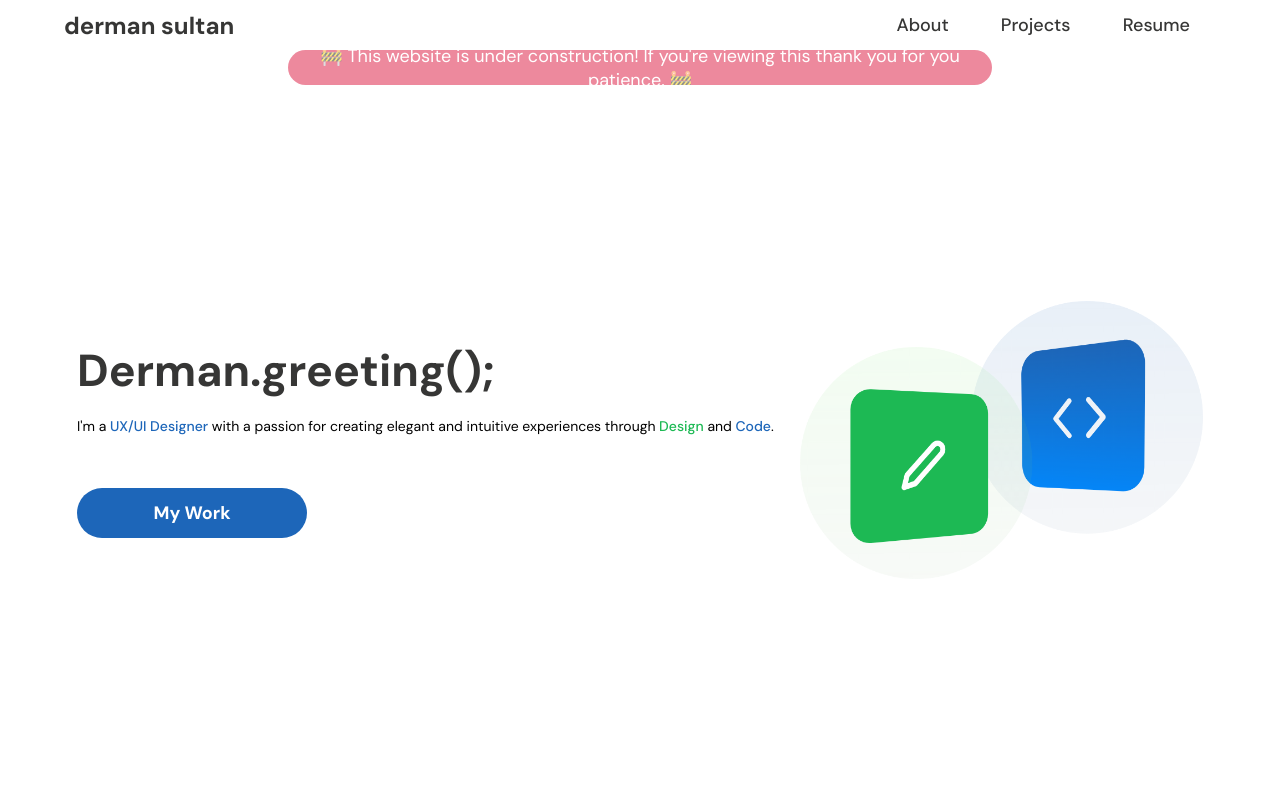
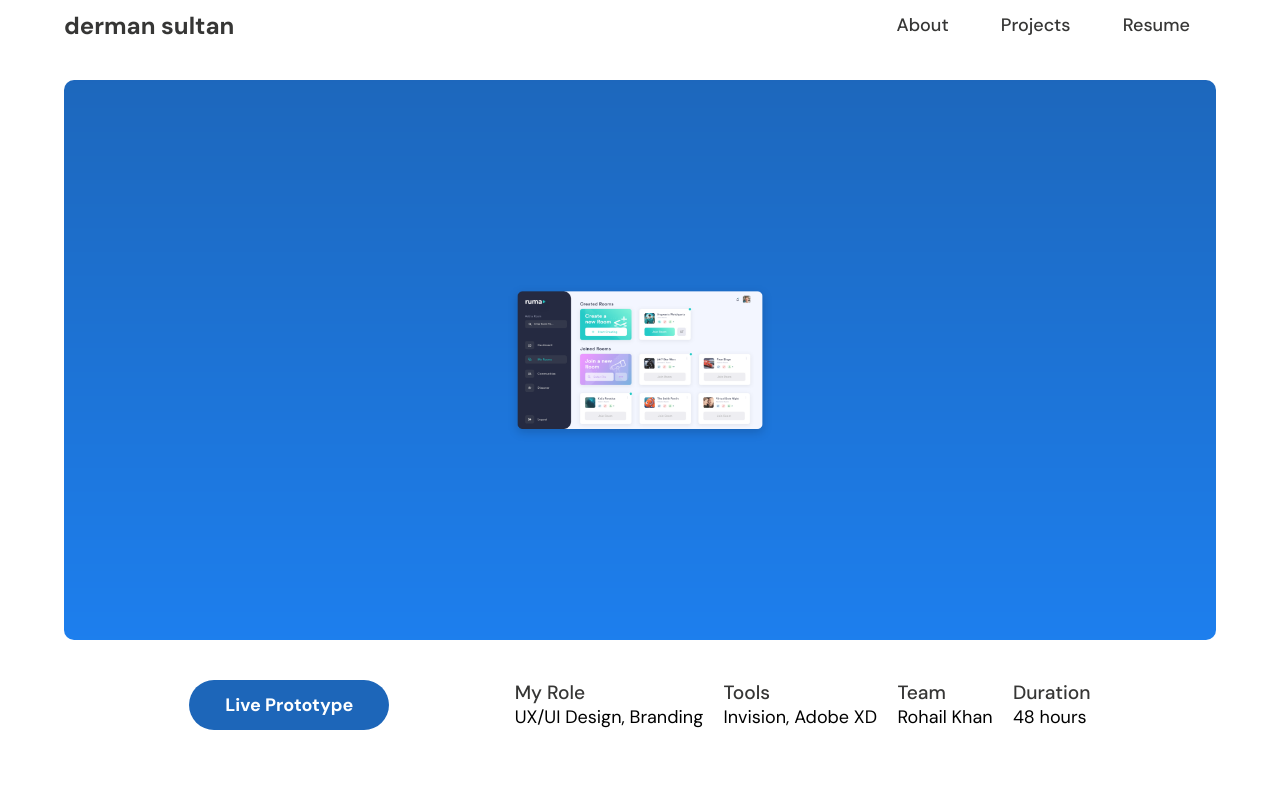
Before and after one commit to dermansultan/Portfolio2020, a React (Create React App) app: page /#/Ruma in a window 1280 px wide. Before the commit this address led to /#/. Shown: the top 796 px of the page. Built offline with nearby package versions, Linux system fonts and the light colour scheme.

Commit message:
Scroll to top fix

```diff
--- a/src/App.jsx
+++ b/src/App.jsx
@@ -1,11 +1,12 @@
 import React from "react";
-import { BrowserRouter as Router, Switch, Route, Link } from "react-router-dom";
+import { HashRouter as Router, Switch, Route, Link } from "react-router-dom";
 import About from "./Components/About";
 import Header from "./Components/Header";
 import Home from "./Components/Home";
 import Ruma from "./Components/RumaCaseStudy";
 import Footer from "./Components/Footer";
 import { AnimatePresence } from "framer-motion";
+import ScrollToTop from "./Components/ScrollToTop"
 
 function App() {
   return (
@@ -13,6 +14,7 @@ function App() {
       {/* editing locally get rid of basename attr */}
       {/* <Header></Header> */}
       <Router basename="/">
+      <ScrollToTop />
       <Header></Header>
         <Route
           render={({ location }) => (
@@ -27,7 +29,6 @@ function App() {
         />
         <Footer></Footer>
       </Router>
-      {/* <Footer></Footer> */}
     </div>
   );
 }
--- a/src/Components/ConstructionSign.jsx
+++ b/src/Components/ConstructionSign.jsx
@@ -1,7 +1,7 @@
 
 function ConstructionSign(){
     return(
-<div className='construction' style={{ display: 'flex', alignItems: 'center', justifyContent: 'center', overflow:'hidden', borderRadius: '40px',backgroundColor: '#DC143C', top:'50px',position: 'fixed', width: '55%', color: 'white', textAlign: 'center', height: '35px', fontSize: 'clamp(14px, 1.5vw, 18px)', zIndex: '5', opacity: '50%'}}>
+<div className='construction' style={{ display: 'flex', alignItems: 'center', justifyContent: 'center', overflow:'hidden', borderRadius: '40px',backgroundColor: '#DC143C', top:'50px',position: 'fixed', width: '35%', color: 'white', textAlign: 'center', height: '35px', fontSize: 'clamp(14px, 1.5vw, 18px)', zIndex: '5', opacity: '50%'}}>
     <p>🚧 This website is under construction! If you're viewing this thank you for you patience. 🚧</p>
 </div>
     )
--- /dev/null
+++ b/src/Components/ScrollToTop.jsx
@@ -0,0 +1,12 @@
+import { useEffect } from "react";
+import { useLocation } from "react-router-dom";
+
+export default function ScrollToTop() {
+  const { pathname } = useLocation();
+
+  useEffect(() => {
+    window.scrollTo(0, 0);
+  }, [pathname]);
+
+  return null;
+}
```
